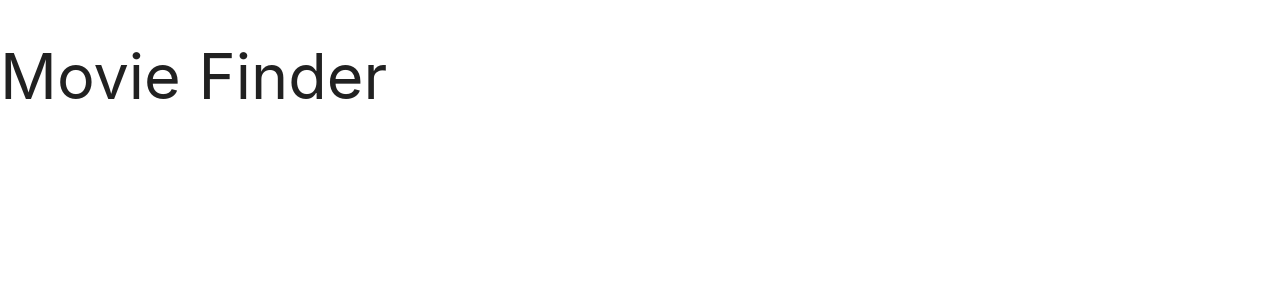
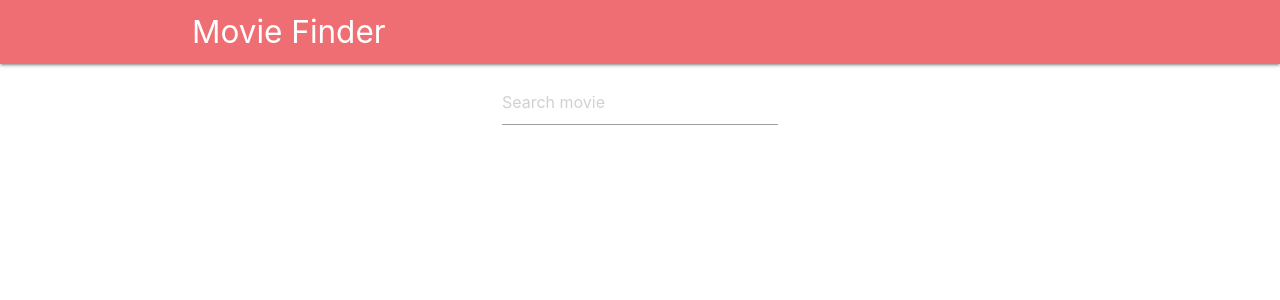
Before and after one commit to christianotieno/movie-finder, a React (Create React App) app: page / in a window 1280 px wide. Shown: the top 300 px of the page. Built offline with nearby package versions, Linux system fonts and the light colour scheme.

Commit message:
Add search movie components

```diff
--- a/src/components/App.js
+++ b/src/components/App.js
@@ -1,6 +1,10 @@
+import Nav from './Nav';
+import SearchArea from './SearchArea';
+
 const App = () => (
   <div className="App">
-    <h1>Movie Finder</h1>
+    <Nav />
+    <SearchArea />
   </div>
 );
 
--- /dev/null
+++ b/src/components/Nav.js
@@ -0,0 +1,11 @@
+import React from 'react';
+
+const Nav = () => (
+  <nav>
+    <div className="nav-wrapper container">
+      <a href="www.google.com" className="brand-logo">Movie Finder</a>
+    </div>
+  </nav>
+);
+
+export default Nav;
--- /dev/null
+++ b/src/components/SearchArea.js
@@ -0,0 +1,17 @@
+import React from 'react';
+
+const SearchArea = () => (
+  <div className="container">
+    <div className="row">
+      <section className="col s4 offset-s4">
+        <form action="">
+          <div className="input-field">
+            <input placeholder="Search movie" type="text" />
+          </div>
+        </form>
+      </section>
+    </div>
+  </div>
+);
+
+export default SearchArea;
```
